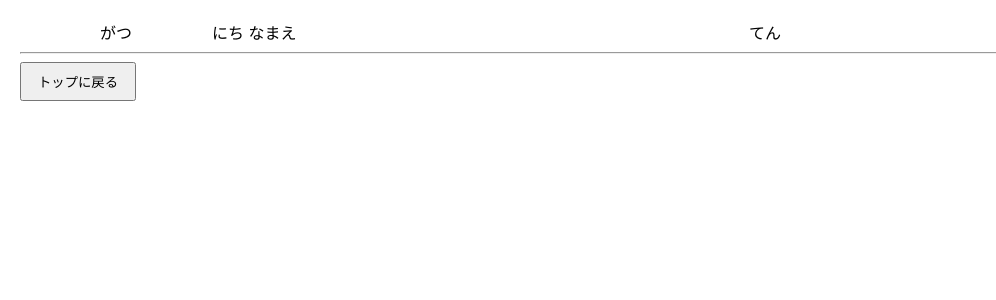
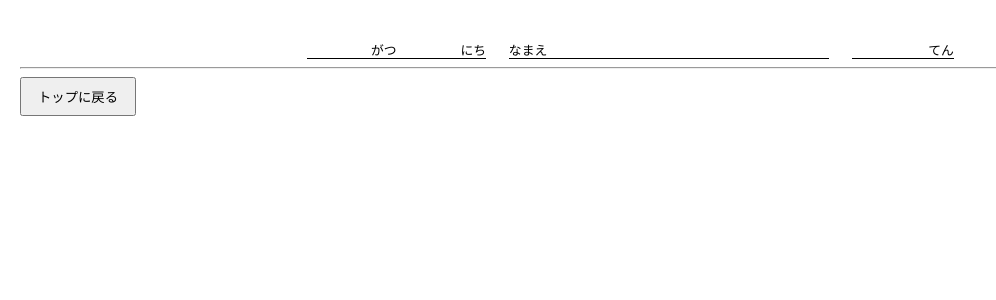
Before and after one commit to nrh2/StudyPrint, a Flask app: template common/templates/worksheet_print_base.html in a window 1280 px wide. Shown: the top 300 px of the page, without its empty margins (0-996 px from the left). Run offline with Flask 3, Linux system fonts and the light colour scheme; the template is opened without the code that fills it, so the values that code supplies are empty.

Commit message:
印刷画用画面修正：日付・名前欄出力2

```diff
--- a/static/style.css
+++ b/static/style.css
@@ -11,6 +11,7 @@
 button {
     padding: 8px 16px;
 }
+
 
 /*******************************************************************/
 /*【手入力モーダル設定】*/
@@ -57,10 +58,50 @@
 }
 
 
+
+.page_title {
+    font-size: 40px;
+    text-align: center;
+    margin-bottom:1em;
+}
+
+
 /*******************************************************************/
-/*【問題文出力】*/
+/*【印刷画面】*/
+/*******************************************************************/
+.print_date_name {
+    font-size: 0.8em;
+    text-align: center;
+}
+
+.date_name_underline {
+    border-bottom: 1px solid #000;
+    margin-right: 1.5em;
+}
+
+.print_question {
+    font-size: 1.5em;
+    margin-bottom: 1em;
+    white-space: pre-line;      /* \n を開業として表示 */
+}
+
+/*******************************************************************/
+/*【問題出力】*/
 /*******************************************************************/
 .print_page {
-    font-size: 28px;
+    font-size: 1.8em;
     line-height: 1.8;
 }
+
+.print_question_underline {
+    font-size: 0.5em;
+    border-bottom: 1px solid #000;
+    margin-right: 1.5em;
+}
+
+/* 画面表示はするが、印刷時は非表示 */
+@media print {
+    .no_print {
+        display: none !important;
+    }
+}
```
